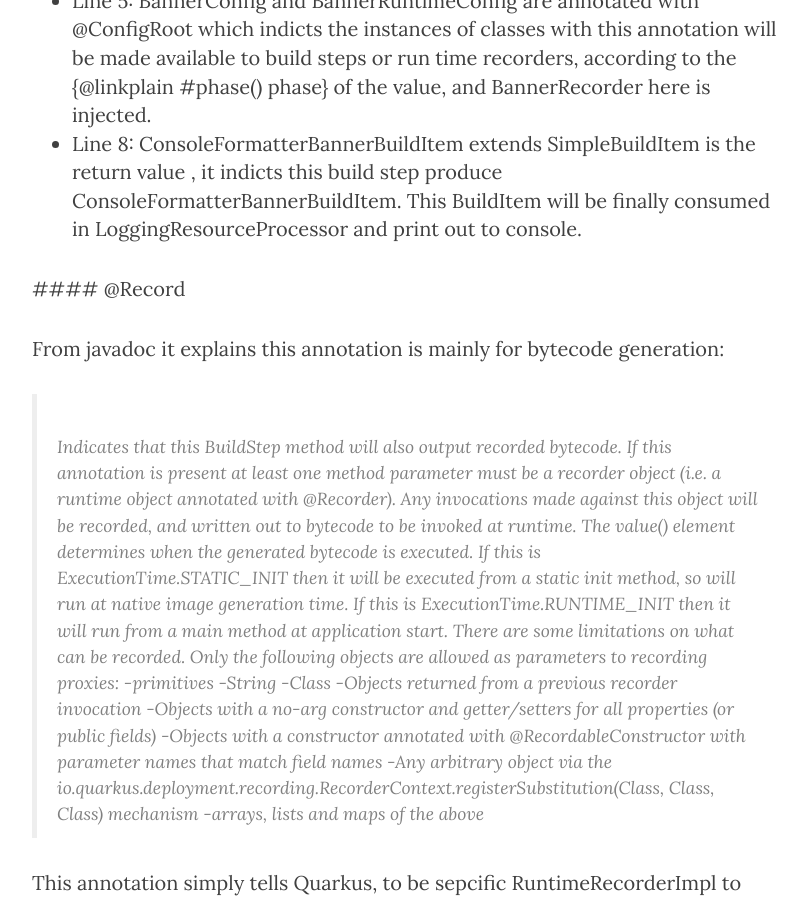
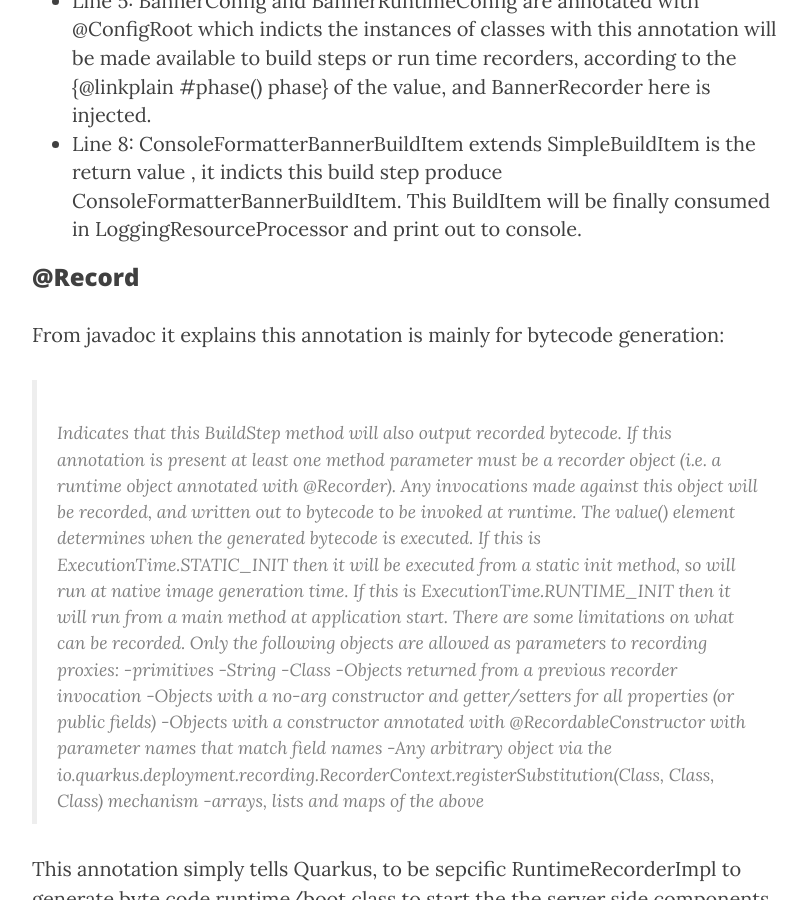
Before and after one commit to jimma/jimma.github.io, a Jekyll site: the page built from _posts/2020-11-17-Behind-Quarkus-Extension.md, in a window 1280 px wide and 900 px high, scrolled down 7690 px. Shown: the whole window, without its empty margins (233-1039 px from the left). Built offline with Jekyll 4.4.1, drawn with Linux system fonts in a browser that asks for light colours; nearby versions of some CDN libraries.

Commit message:
Fix format

```diff
--- a/_posts/2020-11-17-Behind-Quarkus-Extension.md
+++ b/_posts/2020-11-17-Behind-Quarkus-Extension.md
@@ -325,7 +325,8 @@
           produce ConsoleFormatterBannerBuildItem. This BuildItem will be finally consumed in LoggingResourceProcessor
           and print out to console.
 
- #### @Record
+
+### @Record
 
  From javadoc it explains this annotation is mainly for bytecode generation:
  > Indicates that this BuildStep method will also output recorded bytecode. If this annotation
```
